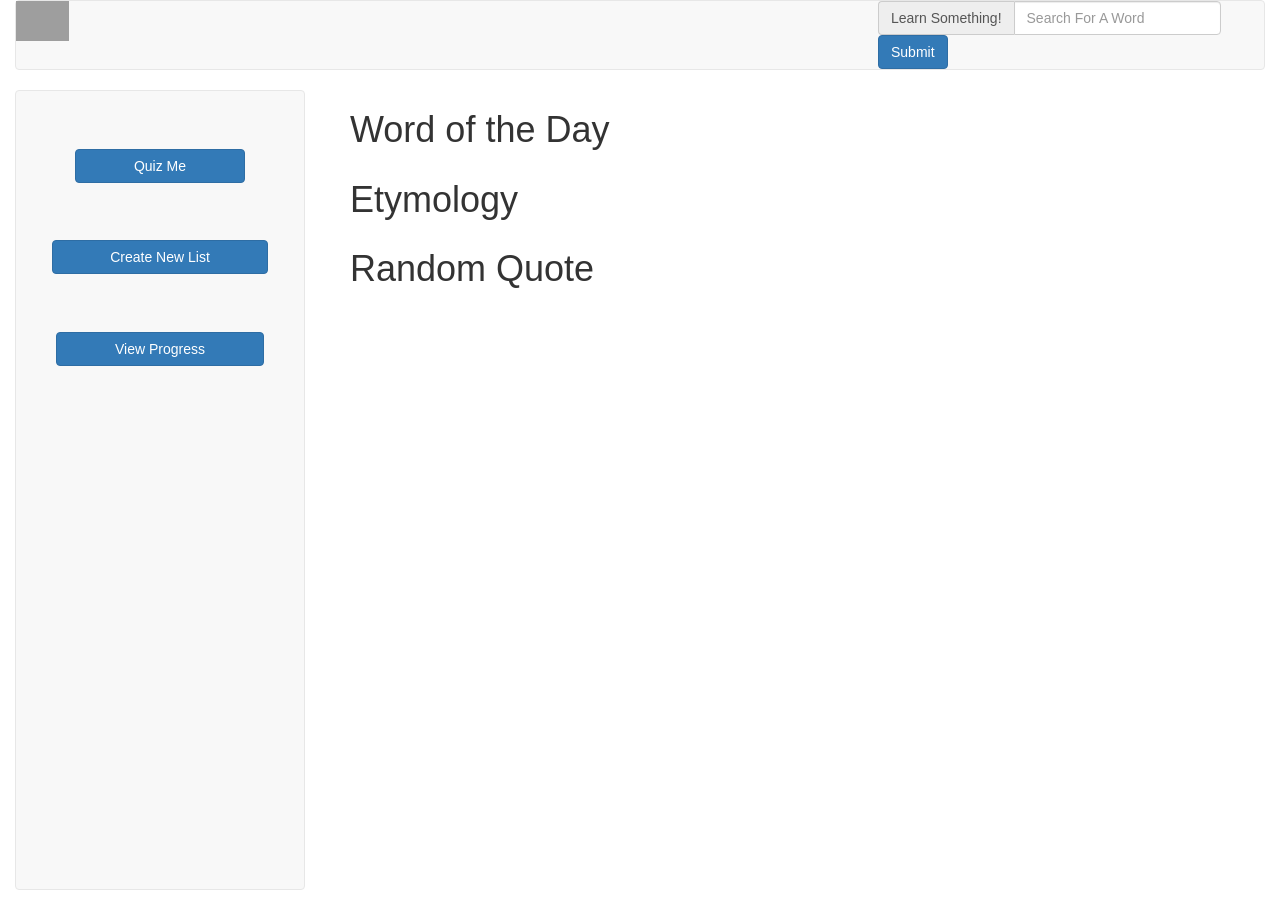
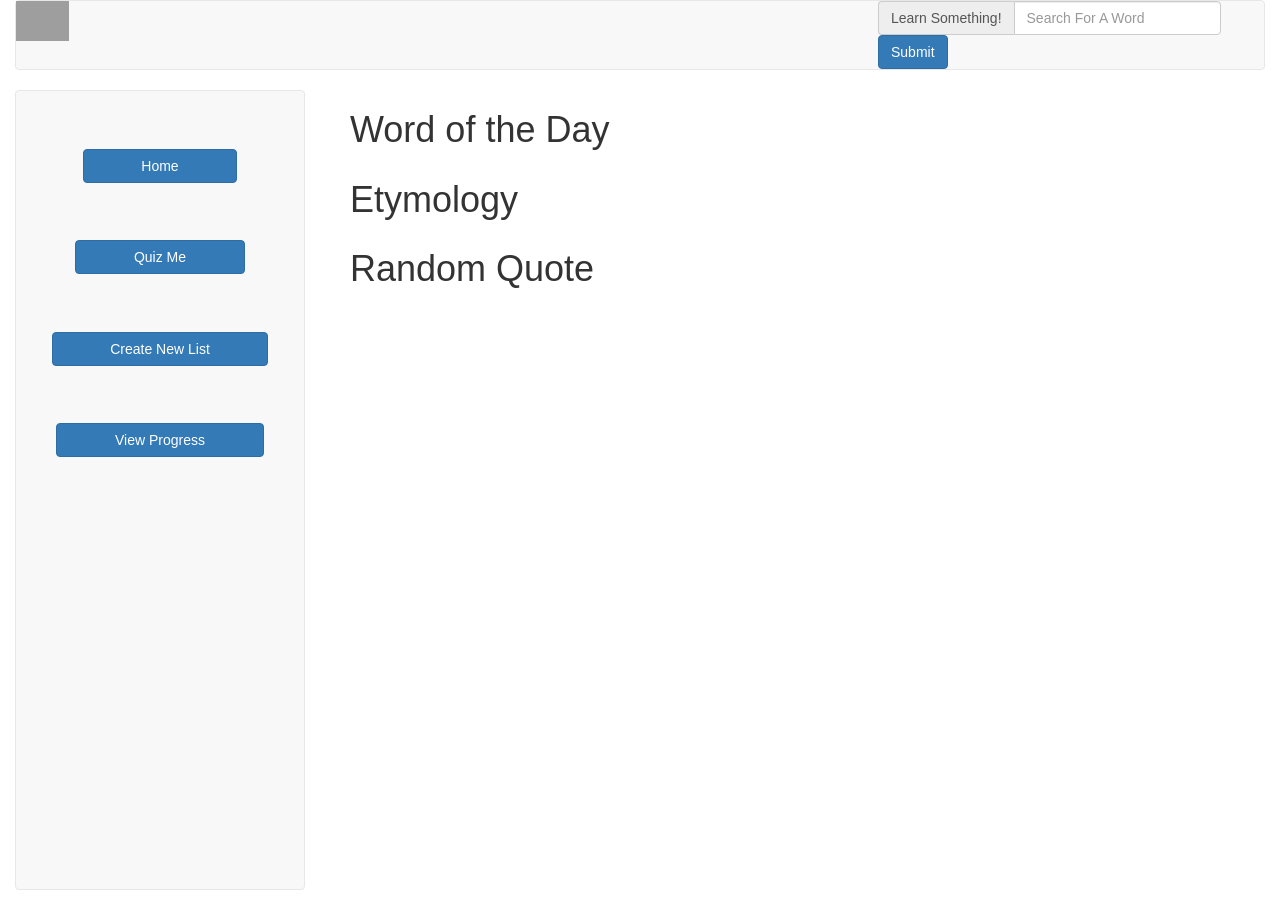
Before and after one commit to CaseyTM/WordWorms, a React (Create React App) app: page / in a window 1280 px wide. Built offline with nearby package versions, Linux system fonts and the light colour scheme; grey boxes are pictures that could not be loaded.

Commit message:
Re-added Home button functionality

```diff
--- a/src/Components/SideNavBar.js
+++ b/src/Components/SideNavBar.js
@@ -12,6 +12,7 @@ class SideNavBar extends Component{
 
             <div className="col-sm-3">
                 <nav className="navbar navbar-default stretch-height">
+                    <Link to="home"> <button className="btn btn-primary button-spread"> Home </button> </Link>
                     <Link to="quizMe"> <button className="btn btn-primary button-spread"> Quiz Me </button> </Link>
                     <Link to="createNewList"> <button className="btn btn-primary button-spread"> Create New List </button> </Link>
                     <Link to="viewProgress"><button className="btn btn-primary button-spread"> View Progress </button></Link>
```
